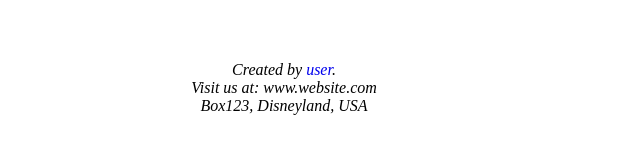
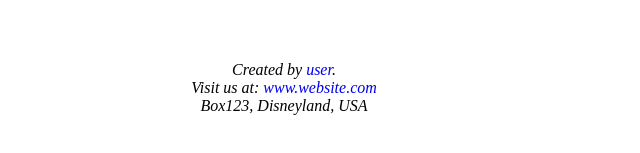
Before and after one commit to ericperez13/radio-button, a plain HTML site: page ButtonProject/index.html in a window 1280 px wide. Shown: the part 243-396 px from the top of the page, 356-996 px from the left. Drawn offline with Linux system fonts and the light colour scheme.

Commit message:
added link to 'visit us'
added link to visit us linking to website as placeholder website

```diff
--- a/ButtonProject/index.html
+++ b/ButtonProject/index.html
@@ -51,7 +51,7 @@
     <address>
         Created by <a href="mailto:"> user</a>.
         <br>
-        Visit us at: www.website.com
+        Visit us at: <a href="https://www.google.com/">www.website.com</a>
         <br>
         Box123, Disneyland, USA
     </address>
```
